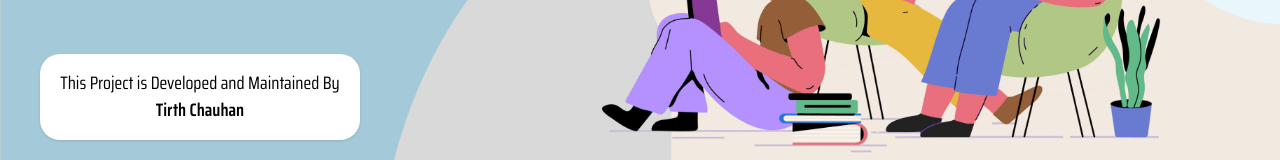
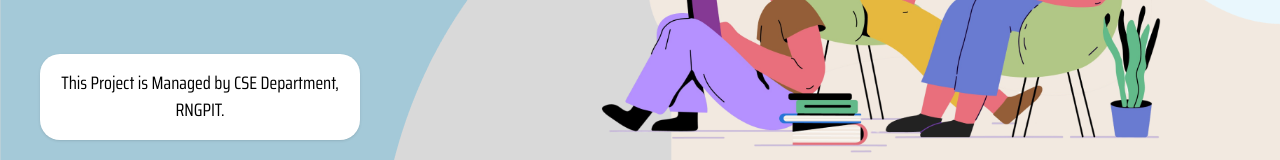
Before and after one commit to chauhantirth/Parinam, a React (Vite) app in the folder vite/: page / in a window 1280 px wide. Shown: the part 640-800 px from the top of the page. Built offline with nearby package versions, Linux system fonts and the light colour scheme.

Commit message:
vite: import footer text from constants

```diff
--- a/vite/src/components/footer.jsx
+++ b/vite/src/components/footer.jsx
@@ -1,11 +1,12 @@
 import React from 'react'
+import ENV from './constants';
 
 const footer = () => {
   return (
     <div className=''>
         <center>
         <p className='text-[18px] font-saira font-regular'>
-            This Project is Developed and Maintained By <a href='https://github.com/chauhantirth' className='font-semibold'>Tirth Chauhan</a>
+            {ENV.footerText}
         </p>
         </center>
     </div>
```
